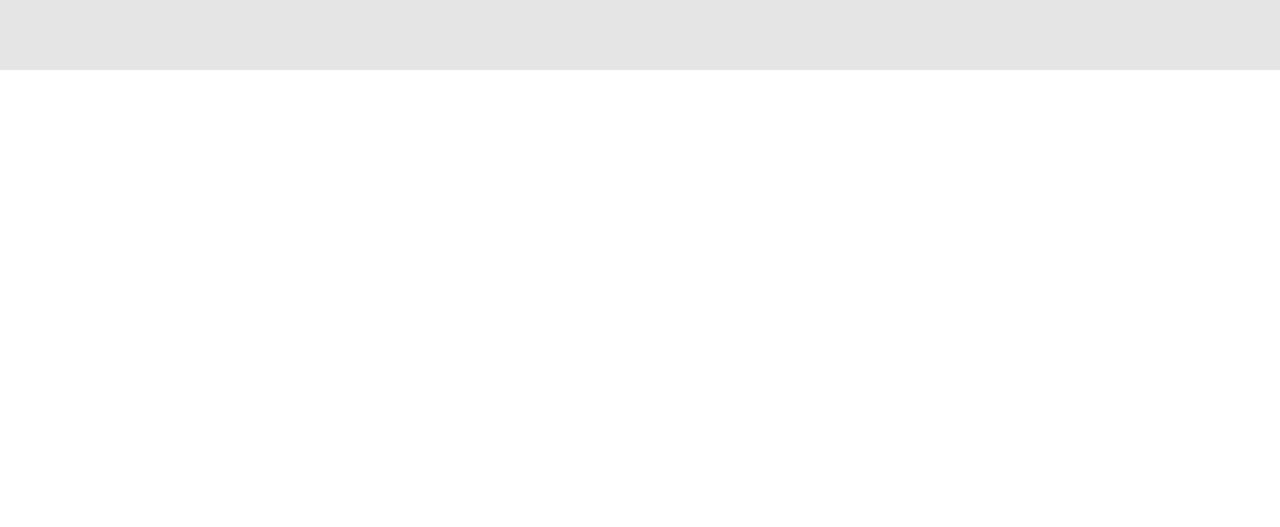
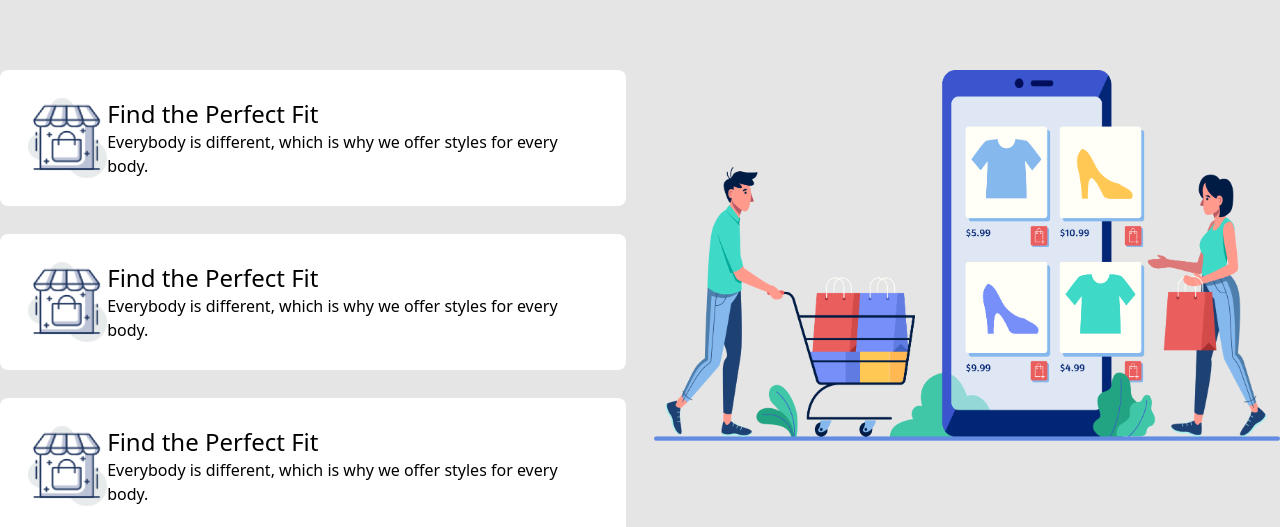
Before and after one commit to AnikDasJoy/penguin-fashion-with-tailwind, a plain HTML site: page index.html in a window 1280 px wide. Shown: the part 2169-2696 px from the top of the page. Before the commit the page ends 2239 px from the top, so only its background shows below. Drawn offline with nearby package versions, Linux system fonts and the light colour scheme.

Commit message:
benefits part added

```diff
--- a/index.html
+++ b/index.html
@@ -182,6 +182,37 @@
             </div>
         </section>
         <!-- Man Jacket End -->
+
+        <!-- our benefits -->
+        <div class="grid grid-cols-2 gap-7">
+            <div class="flex justify-evenly bg-white p-7 rounded-lg ">
+                <img class="w-20 h-20" src="images/house.png" alt="">
+                <div>
+                    <h4 class="text-2xl">Find the Perfect Fit</h4>
+                    <p>Everybody is different, which is why we offer styles for every body.</p>
+                </div>
+            </div>
+
+            <div class="row-span-3">
+                <img src="images/shopping.png" alt="">
+            </div>
+
+            <div class="flex justify-evenly bg-white p-7 rounded-lg ">
+                <img class="w-20 h-20" src="images/house.png" alt="">
+                <div>
+                    <h4 class="text-2xl">Find the Perfect Fit</h4>
+                    <p>Everybody is different, which is why we offer styles for every body.</p>
+                </div>
+            </div>
+
+            <div class="flex justify-evenly bg-white p-7 rounded-lg ">
+                <img class="w-20 h-20" src="images/house.png" alt="">
+                <div>
+                    <h4 class="text-2xl">Find the Perfect Fit</h4>
+                    <p>Everybody is different, which is why we offer styles for every body.</p>
+                </div>
+            </div>
+        </div>
     </main>
 </body>
 
```
